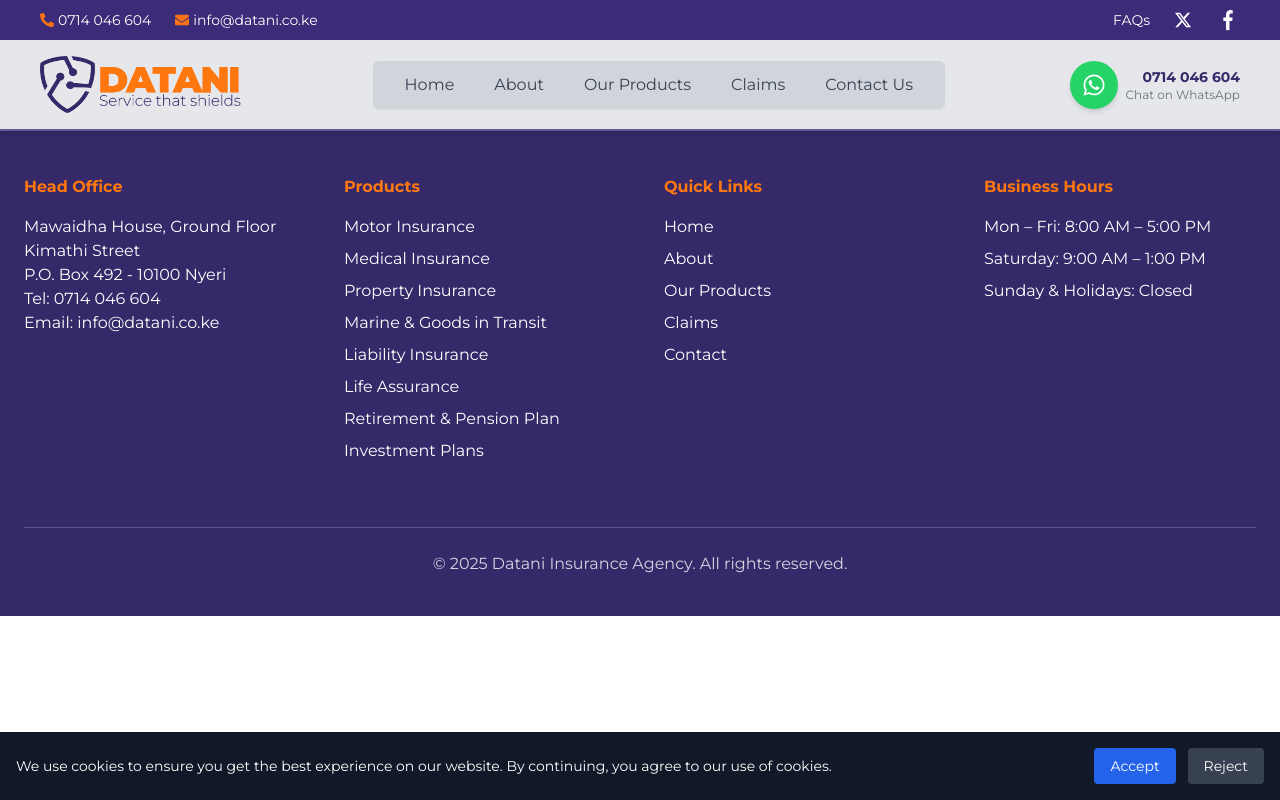
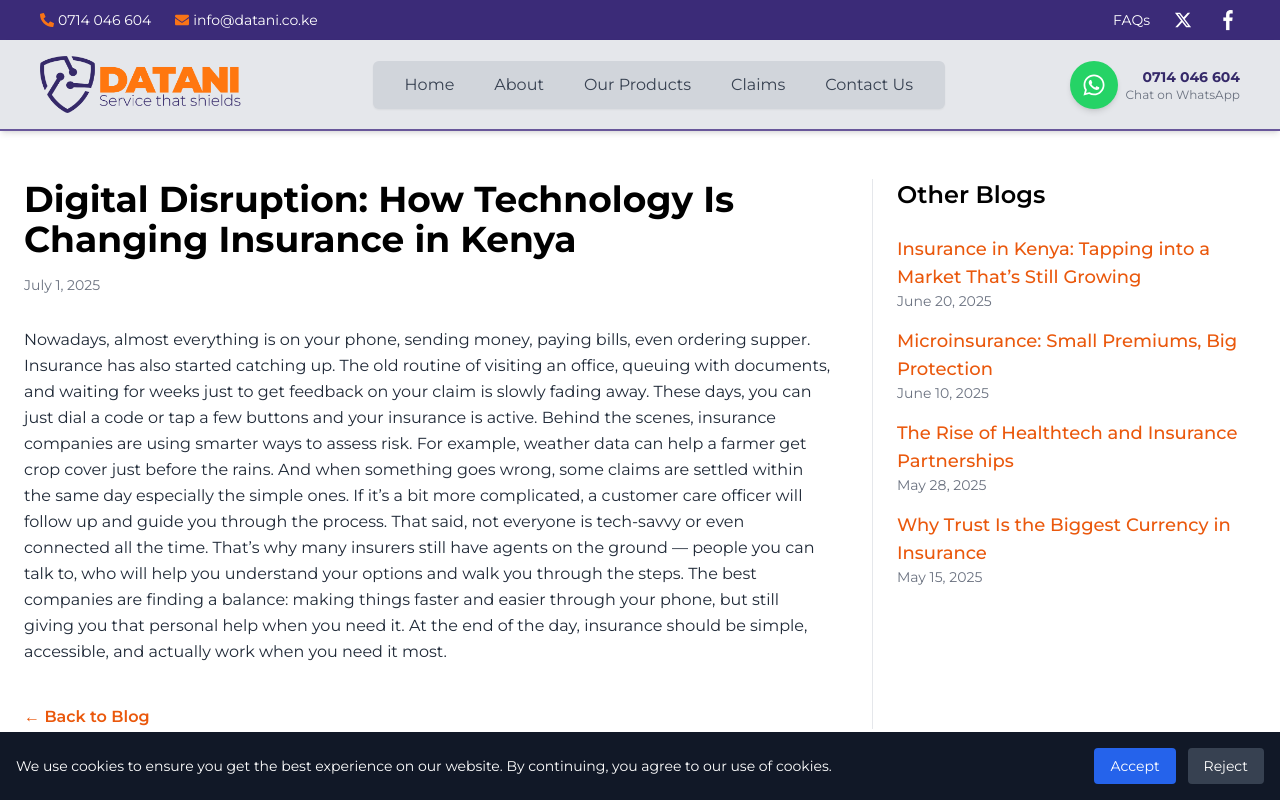
Before and after one commit to ALIBCJH/datanico, a React (Vite) app: page /blog/1 in a window 1280 px wide. Shown: the top 800 px of the page. Built offline with nearby package versions, Linux system fonts and the light colour scheme.

Commit message:
blog feature

```diff
--- a/src/App.jsx
+++ b/src/App.jsx
@@ -13,11 +13,12 @@ import Quote from "./pages/Quote";
 import About from "./components/About";
 import Claims from "./components/Claims";
 import Resources from "./components/Resources";
-import Blogs from "./pages/Blogs";
+import Blogs from "./components/Blogs";
 import InsuranceTips from "./pages/InsuranceTips";
 import ClaimPage from "./pages/ClaimPage";
 import RequirementClaim from "./pages/RequirementClaim";
 import Faqs from "./pages/Faqs";
+import BlogPage from "./pages/BlogPage";
 import CookieConsent from "./components/cookieConsent";
 
 const App = () => {
@@ -59,6 +60,7 @@ const App = () => {
             <Route path="/claimpage" element={<ClaimPage />} />
             <Route path="/requirementclaim" element={<RequirementClaim />} />
             <Route path="/faqs" element={<Faqs />} />
+            <Route path="/blog/:id" element={<BlogPage />} />
           </Routes>
         </div>
         <CookieConsent />
--- a/src/pages/Blogs.jsx
+++ b/src/components/Blogs.jsx
@@ -1,17 +1,10 @@
-import React, { useState } from "react";
-import {
-  CalendarDays,
-  Clock,
-  HeartPulse,
-  Home,
-  Plane,
-  Briefcase,
-  User,
-  Car,
-} from "lucide-react";
+import React from "react";
+import { CalendarDays, Clock, HeartPulse, User, Car } from "lucide-react";
+import { Link, Route, Routes } from "react-router-dom";
 
 const blogPosts = [
   {
+    id: 1,
     title: "Why Life Insurance is a Must for Every Family",
     date: "June 5, 2025",
     summary:
@@ -22,6 +15,7 @@ const blogPosts = [
     icon: User,
   },
   {
+    id: 2,
     title: "Top 5 Health Insurance Myths Debunked",
     date: "May 28, 2025",
     summary: "Many people avoid getting insured due to common misconceptions.",
@@ -31,6 +25,7 @@ const blogPosts = [
     icon: HeartPulse,
   },
   {
+    id: 3,
     title: "How to Choose the Right Vehicle Insurance",
     date: "May 18, 2025",
     summary: "Confused between third-party, comprehensive, or zero-dep?",
@@ -41,13 +36,8 @@ const blogPosts = [
   },
 ];
 
-const Blog = () => {
-  const [expandedIndex, setExpandedIndex] = useState(null);
-
-  const toggleExpand = (index) => {
-    setExpandedIndex((prev) => (prev === index ? null : index));
-  };
-
+// Blog list page
+const BlogList = () => {
   return (
     <section
       className="bg-white pt-11 pb-24 px-6 min-h-screen"
@@ -65,12 +55,9 @@ const Blog = () => {
 
         <div className="grid gap-10 md:grid-cols-2 lg:grid-cols-3">
           {blogPosts.map(
-            (
-              { title, date, summary, fullContent, readTime, icon: Icon },
-              idx
-            ) => (
+            ({ id, title, date, summary, readTime, icon: Icon }) => (
               <div
-                key={idx}
+                key={id}
                 className="bg-white border border-gray-200 rounded-3xl overflow-hidden shadow-sm hover:shadow-md transition duration-300 p-6 flex flex-col justify-between"
               >
                 <div className="mb-5">
@@ -92,16 +79,16 @@ const Blog = () => {
                   </h2>
 
                   <p className="text-gray-700 leading-relaxed text-center">
-                    {expandedIndex === idx ? fullContent : summary}
+                    {summary}
                   </p>
                 </div>
 
-                <button
-                  onClick={() => toggleExpand(idx)}
+                <Link
+                  to={`/blog/${id}`}
                   className="text-orange-600 font-semibold text-sm hover:underline focus:outline-none mx-auto"
                 >
-                  {expandedIndex === idx ? "Show Less ▲" : "Read More →"}
-                </button>
+                  Read More →
+                </Link>
               </div>
             )
           )}
@@ -111,4 +98,43 @@ const Blog = () => {
   );
 };
 
+// Blog details page
+const BlogDetails = ({ id }) => {
+  const post = blogPosts.find((p) => p.id === Number(id));
+  if (!post) return <p className="text-center mt-20">Blog not found</p>;
+
+  return (
+    <div className="max-w-3xl mx-auto px-6 py-12">
+      <h1 className="text-4xl font-bold mb-6">{post.title}</h1>
+      <p className="text-gray-500 text-sm mb-6">
+        {post.date} • {post.readTime}
+      </p>
+      <p className="text-gray-800 leading-relaxed">{post.fullContent}</p>
+
+      <Link
+        to="/"
+        className="mt-8 inline-block text-orange-600 font-semibold hover:underline"
+      >
+        ← Back to Blog
+      </Link>
+    </div>
+  );
+};
+
+// Wrapper with routing
+const Blog = () => {
+  return (
+    <Routes>
+      <Route path="/" element={<BlogList />} />
+      <Route path="/blog/:id" element={<RouteRenderer />} />
+    </Routes>
+  );
+};
+
+// Small helper to read the :id param
+const RouteRenderer = () => {
+  const { id } = useParams();
+  return <BlogDetails id={id} />;
+};
+
 export default Blog;
--- a/src/components/Home.jsx
+++ b/src/components/Home.jsx
@@ -17,9 +17,9 @@ const Hero = () => {
         className="hidden md:block w-full h-auto object-cover"
       />
 
-      <div className="absolute top-[80%] sm:top-[%] left-1/2 transform -translate-x-1/2 sm:left-[80px] lg:left-[130px] z-20">
+      <div className="absolute top-[80%] sm:top-[%] left-1/2 transform -translate-x-1/2 sm:left-[80px] lg:left-[230px] z-20">
         <Link to="/quote">
-          <button className="bg-[#0fff53] text-white text-sm sm:text-base md:text-lg font-semibold px-4 sm:px-6 md:px-12 py-2 sm:py-3 rounded-full shadow-md hover:bg-[#FF770F] hover:scale-105 transition-transform duration-300 max-w-fit">
+          <button className="bg-[#FF770F] text-white text-sm sm:text-base md:text-lg font-semibold px-4 sm:px-6 md:px-12 py-2 sm:py-3 rounded-full shadow-md hover:bg-[#FF770F] hover:scale-105 transition-transform duration-300 max-w-fit">
             Get Your Quote
           </button>
         </Link>
--- /dev/null
+++ b/src/pages/BlogPage.jsx
@@ -0,0 +1,109 @@
+import React from "react";
+import { Link, useParams } from "react-router-dom";
+
+// Blog posts data
+const blogPosts = [
+  {
+    id: 1,
+    title: "Digital Disruption: How Technology Is Changing Insurance in Kenya",
+    date: "July 1, 2025",
+    fullContent: `Nowadays, almost everything is on your phone, sending money, paying bills, even ordering supper. Insurance has also started catching up. The old routine of visiting an office, queuing with documents, and waiting for weeks just to get feedback on your claim is slowly fading away.
+
+These days, you can just dial a code or tap a few buttons and your insurance is active. Behind the scenes, insurance companies are using smarter ways to assess risk. For example, weather data can help a farmer get crop cover just before the rains. And when something goes wrong, some claims are settled within the same day especially the simple ones. If it’s a bit more complicated, a customer care officer will follow up and guide you through the process.
+
+That said, not everyone is tech-savvy or even connected all the time. That’s why many insurers still have agents on the ground — people you can talk to, who will help you understand your options and walk you through the steps. The best companies are finding a balance: making things faster and easier through your phone, but still giving you that personal help when you need it.
+
+At the end of the day, insurance should be simple, accessible, and actually work when you need it most.`,
+  },
+  {
+    id: 2,
+    title: "Insurance in Kenya: Tapping into a Market That’s Still Growing",
+    date: "June 20, 2025",
+    fullContent: `Even with all the campaigns and billboards, many Kenyans still feel like insurance is not meant for them. You’ll hear a boda boda rider in Githurai say, “Hiyo ni ya watu wako na pesa.” or a mama mboga in Meru joke that saving under the mattress is more reliable. Truth is, for a long time, insurance has felt distant — complicated, expensive, and sometimes frustrating.
+
+But slowly, things are starting to shift. More people are beginning to ask questions, especially after going through emergencies where a little cover could have made a big difference. Whether it’s for health, motor, or business protection, Kenyans are warming up to the idea that insurance is not just for the wealthy — it can actually help anyone get back on their feet when things go wrong.
+
+What’s helping this change is the presence of agents who take time to explain things in simple language. They understand local realities and help customers choose policies that make sense for their daily lives. Some even go the extra mile to follow up on claims and make sure you’re not left in the dark.
+
+We’re not there yet but as trust grows, and as insurers become more transparent and accessible, insurance in Kenya has the potential to become something more people see as necessary, not optional.`,
+  },
+  {
+    id: 3,
+    title: "Microinsurance: Small Premiums, Big Protection",
+    date: "June 10, 2025",
+    fullContent: `For many Kenyans, the word “insurance” sounds expensive. But microinsurance is slowly changing that story. With just a few shillings per day, a family can be covered for hospital visits, accidents, or even funeral costs.
+
+This model works because it’s flexible — you can pay using mobile money, and it doesn’t require complicated forms. Farmers, boda boda riders, and mama mbogas are already starting to see the value: instead of losing everything during a tough time, insurance cushions you just enough to get back on your feet.
+
+The challenge? Spreading awareness and ensuring that insurers keep their promises when claims come in.`,
+  },
+  {
+    id: 4,
+    title: "The Rise of Healthtech and Insurance Partnerships",
+    date: "May 28, 2025",
+    fullContent: `Healthcare in Kenya is getting a digital upgrade. From mobile consultations to health monitoring apps, tech is stepping into spaces that used to be complicated and time-consuming. Insurance companies are noticing this trend and starting to partner with healthtech startups.
+
+For example, some insurers now allow you to book doctor appointments directly from an app, or they cover telemedicine sessions. This means faster care and fewer long lines at hospitals.
+
+The big opportunity here is making healthcare affordable and accessible — not just in Nairobi, but in rural areas where hospitals are scarce.`,
+  },
+  {
+    id: 5,
+    title: "Why Trust Is the Biggest Currency in Insurance",
+    date: "May 15, 2025",
+    fullContent: `At the core of insurance lies one big question: Will they be there when I need them? Many Kenyans have had experiences where claims drag for months or payouts never arrive. This has made trust the real battleground for insurers.
+
+To rebuild this trust, insurers must go beyond flashy ads. They must pay claims promptly, communicate clearly, and show empathy to customers.
+
+When customers feel protected instead of frustrated, that’s when insurance becomes more than a policy — it becomes a safety net people actually believe in.`,
+  },
+];
+
+const BlogPage = () => {
+  const { id } = useParams();
+  const post = blogPosts.find((p) => p.id === Number(id));
+
+  if (!post)
+    return <p className="text-center mt-20 font-montserrat">Blog not found</p>;
+
+  const otherPosts = blogPosts.filter((p) => p.id !== post.id);
+
+  return (
+    <div className="max-w-7xl mx-auto px-6 py-12 grid grid-cols-1 lg:grid-cols-3 gap-10 font-montserrat">
+      {/* Main blog content */}
+      <div className="lg:col-span-2">
+        <h1 className="text-4xl font-bold mb-4">{post.title}</h1>
+        <p className="text-gray-500 mb-8 text-sm">{post.date}</p>
+        <div className="prose prose-lg max-w-none text-gray-800 leading-relaxed">
+          {post.fullContent}
+        </div>
+        <Link
+          to="/blogs"
+          className="mt-10 inline-block text-orange-600 font-semibold hover:underline"
+        >
+          ← Back to Blog
+        </Link>
+      </div>
+
+      {/* Sidebar with other blogs */}
+      <aside className="lg:col-span-1 border-l border-gray-200 pl-6">
+        <h2 className="text-2xl font-semibold mb-6">Other Blogs</h2>
+        <ul className="space-y-4">
+          {otherPosts.map((p) => (
+            <li key={p.id}>
+              <Link
+                to={`/blog/${p.id}`}
+                className="text-lg font-medium text-orange-600 hover:underline"
+              >
+                {p.title}
+              </Link>
+              <p className="text-sm text-gray-500">{p.date}</p>
+            </li>
+          ))}
+        </ul>
+      </aside>
+    </div>
+  );
+};
+
+export default BlogPage;
```
